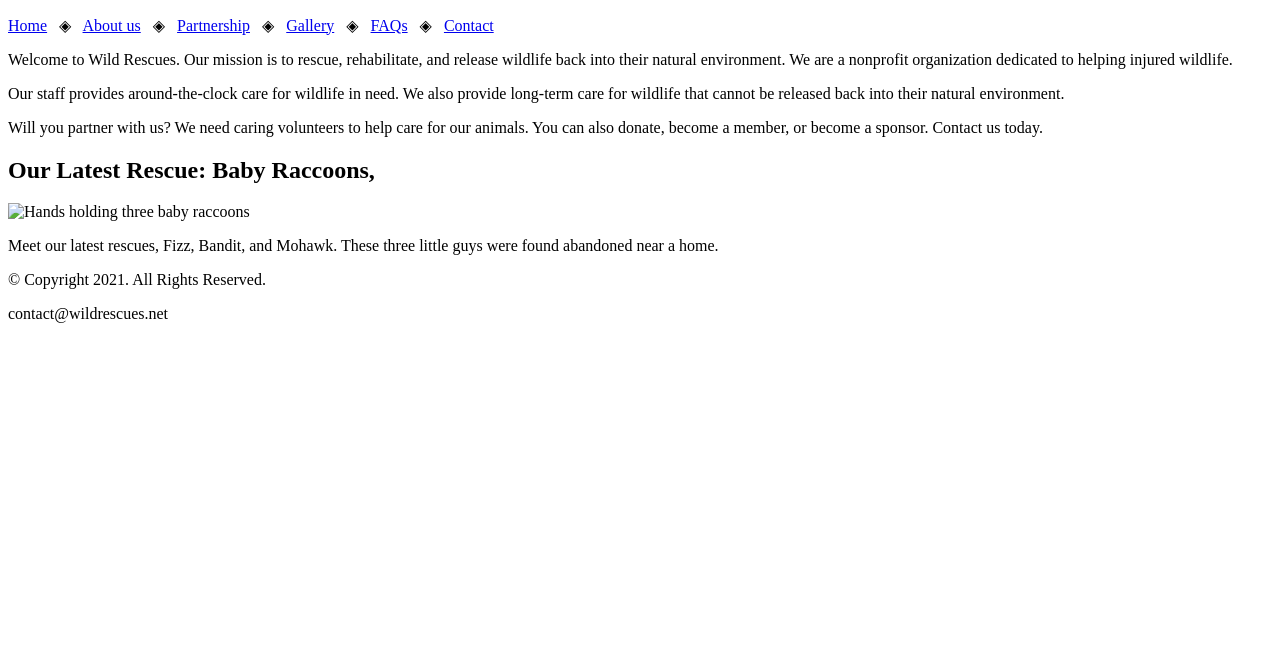
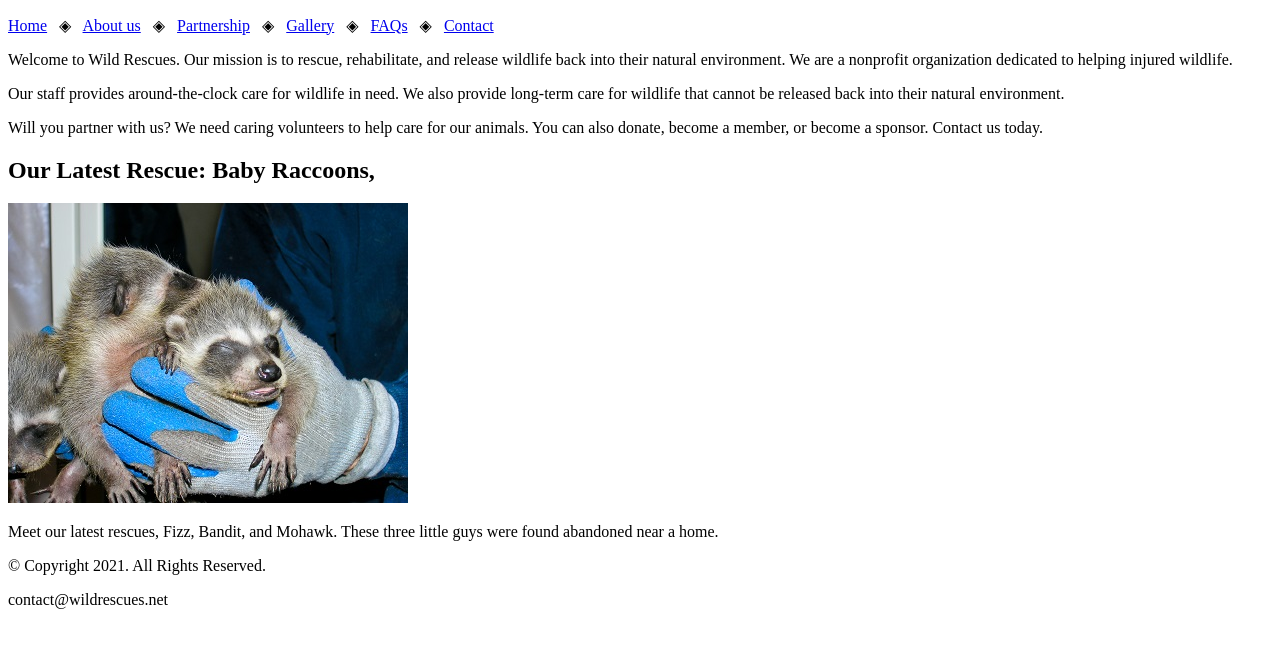
Before and after one commit to RealHasty/trash2, a plain HTML site: page index.html in a window 1280 px wide. Shown: the part 106-754 px from the top of the page. Drawn offline with Linux system fonts and the light colour scheme.

Commit message:
image folder removed
image folder removed from baby-raccoons

```diff
--- a/index.html
+++ b/index.html
@@ -38,7 +38,7 @@
     </div>
     <div id="latest">
         <h2>Our Latest Rescue: Baby Raccoons,</h2>
-        <img src="images\baby-raccoons.jpg" alt="Hands holding three baby raccoons"
+        <img src="baby-raccoons.jpg" alt="Hands holding three baby raccoons"
         width="400"
         height="300">
         <p>Meet our latest
```
